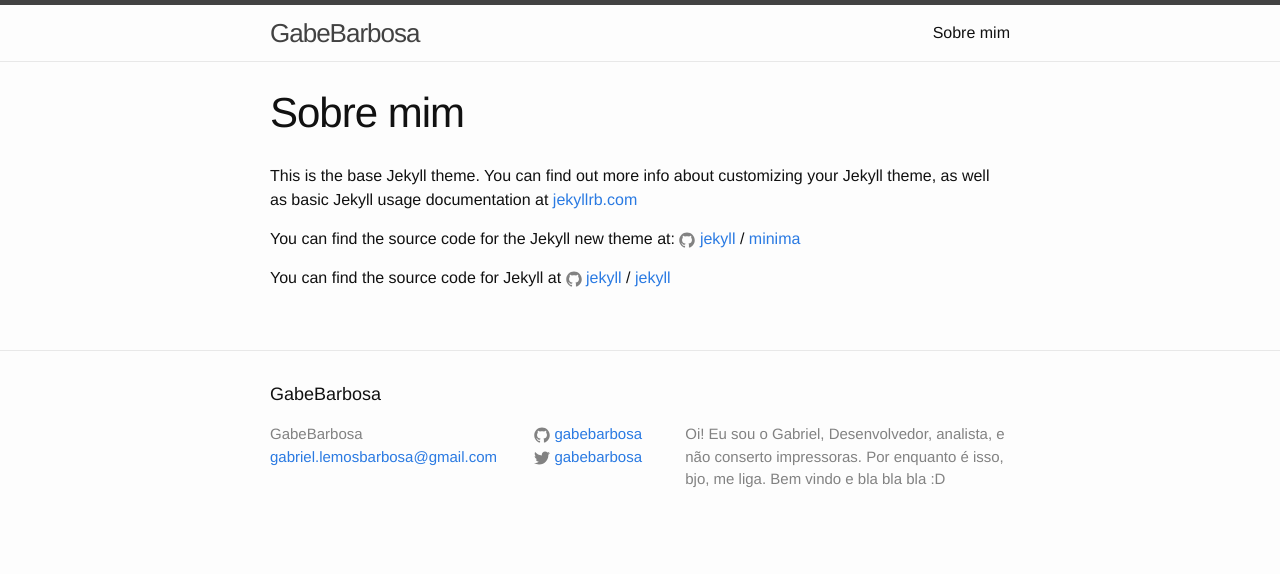
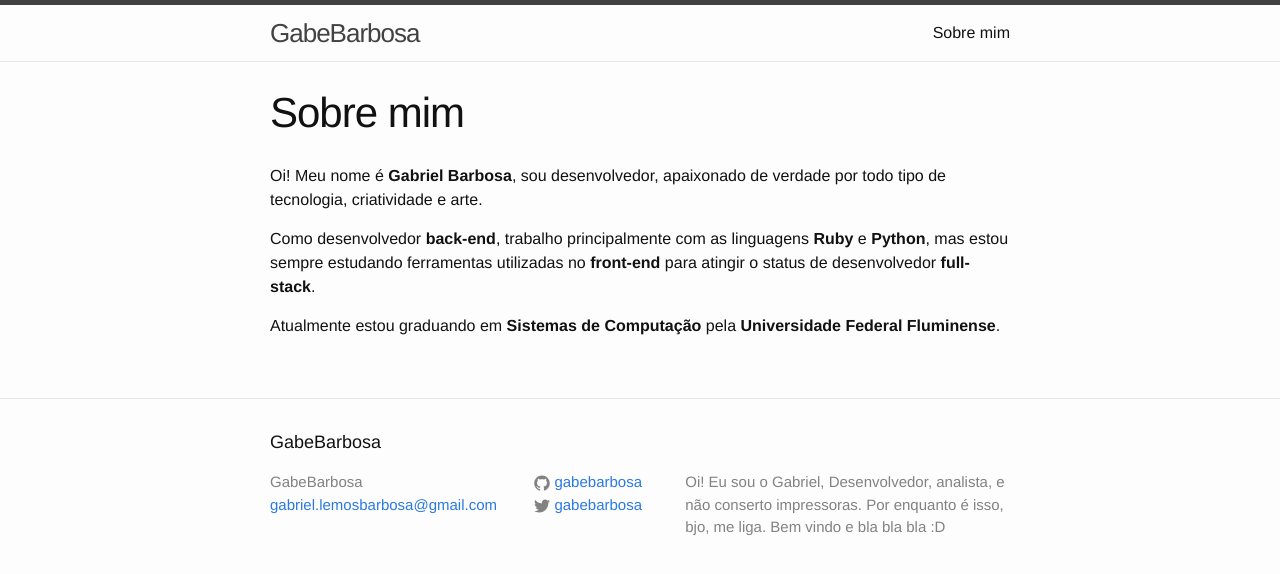
Before and after one commit to gabebarbosa/gabebarbosa.github.io, a Jekyll site: the page built from about.md, in a window 1280 px wide. Shown: the top 574 px of the page. Built offline with Jekyll 4.4.1, drawn with Linux system fonts in a browser that asks for light colours.

Commit message:
atualizando sobre mim

```diff
--- a/about.md
+++ b/about.md
@@ -4,12 +4,8 @@ title: Sobre mim
 permalink: /sobre/
 ---
 
-This is the base Jekyll theme. You can find out more info about customizing your Jekyll theme, as well as basic Jekyll usage documentation at [jekyllrb.com](https://jekyllrb.com/)
+Oi! Meu nome é **Gabriel Barbosa**, sou desenvolvedor, apaixonado de verdade por todo tipo de tecnologia, criatividade e arte.
 
-You can find the source code for the Jekyll new theme at:
-{% include icon-github.html username="jekyll" %} /
-[minima](https://github.com/jekyll/minima)
+Como desenvolvedor **back-end**, trabalho principalmente com as linguagens **Ruby** e **Python**, mas estou sempre estudando ferramentas utilizadas no **front-end** para atingir o status de desenvolvedor **full-stack**.
 
-You can find the source code for Jekyll at
-{% include icon-github.html username="jekyll" %} /
-[jekyll](https://github.com/jekyll/jekyll)
+Atualmente estou graduando em **Sistemas de Computação** pela **Universidade Federal Fluminense**.
```
